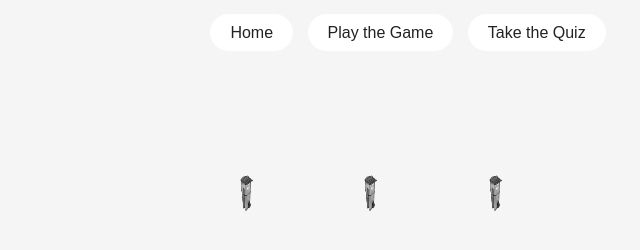
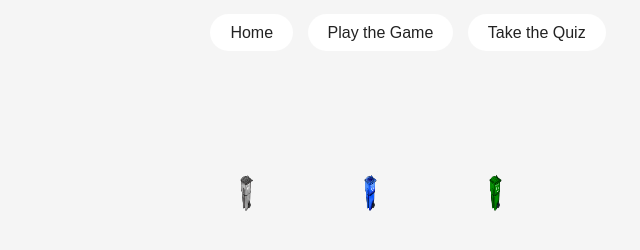
Before and after one commit to Tedtot/Tedtot.github.io, a plain HTML site: page index.html in a window 1280 px wide. Shown: the full height of the page, 227-867 px from the left. Drawn offline with Linux system fonts and the light colour scheme.

Commit message:
Update index.html

```diff
--- a/index.html
+++ b/index.html
@@ -36,9 +36,9 @@
       <ul>
       <li><div id="trashBin"><img src="Tedtot.github.io/garbagecan.png"
                                   width="60" height="60" alt="g"></div></li>
-      <li><div id="recycleBin"><img src="Tedtot.github.io/garbagecan.png"
+      <li><div id="recycleBin"><img src="Tedtot.github.io/recyclebin.png"
                                   width="60" height="60" alt="r"></div></li>
-      <li><div id="compostBin"><img src="Tedtot.github.io/garbagecan.png"
+      <li><div id="compostBin"><img src="Tedtot.github.io/compostbin.png"
                                   width="60" height="60" alt="c"></div></li>
       </ul>
     </div>
```
